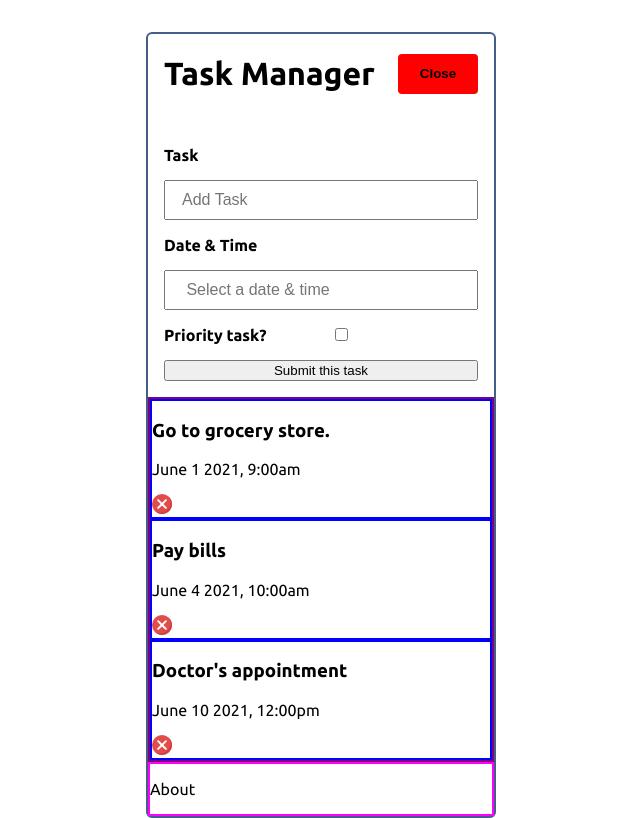
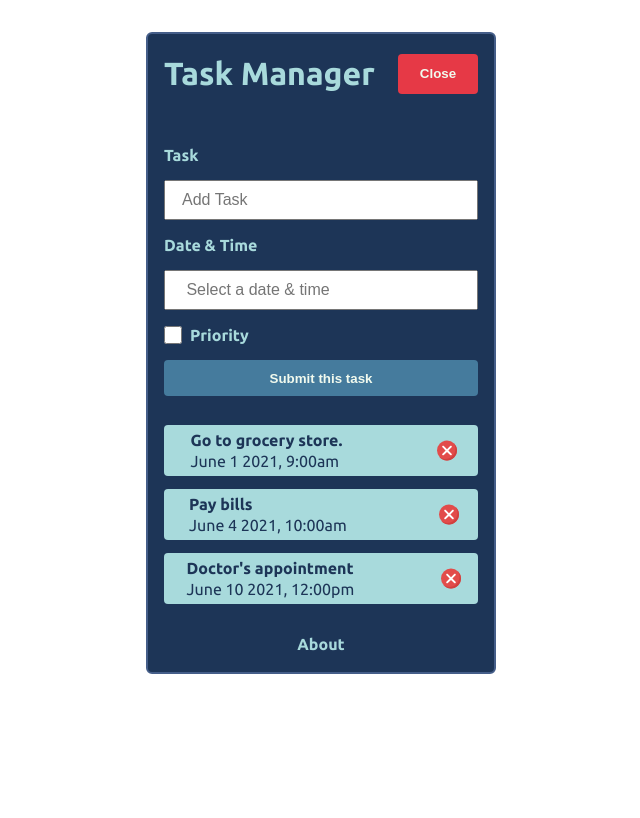
Before and after one commit to H-Bo214/task-manager, a React (Create React App) app: page / in a window 1280 px wide. Both pictures are taken after a click on the button "Add Task". Shown: the whole page, without its empty margins (319-959 px from the left). Built offline with nearby package versions, Linux system fonts and the light colour scheme.

Commit message:
complete app styling

```diff
--- a/src/components/App/App.css
+++ b/src/components/App/App.css
@@ -23,4 +23,5 @@
   top: 50%;
   transform: translate(-50%, -50%); */
   font-family: 'Ubuntu', sans-serif;
+  background: #1D3557;
 }
--- a/src/components/Button/Button.js
+++ b/src/components/Button/Button.js
@@ -1,11 +1,11 @@
 import PropTypes from 'prop-types'
 
-const Button = ( { color, btnText, onClick } ) => {
+const Button = ( { color, btnText, onClick, btnClassName } ) => {
   return (
     <button
-      style= {{backgroundColor: color}}
+      style={{backgroundColor: color}}
       onClick={onClick}
-      className='btn'
+      className={btnClassName}
     >
       {btnText}
     </button>
--- a/src/components/Footer/Footer.css
+++ b/src/components/Footer/Footer.css
@@ -1,3 +1,5 @@
 footer {
-  border: 2px solid magenta;
+  margin: 1em 0 1em 0;
+  text-align: center;
+  color: #A8DADC;
 }
--- a/src/components/Footer/Footer.js
+++ b/src/components/Footer/Footer.js
@@ -3,7 +3,7 @@ import '../Footer/Footer.css'
 const Footer = () => {
   return (
     <footer>
-      <p>About</p>
+      <p><strong>About</strong></p>
     </footer>
   )
 }
--- a/src/components/Form/Form.css
+++ b/src/components/Form/Form.css
@@ -6,6 +6,7 @@ form {
 
 label {
   margin: 1em 0em;
+  color: #A8DADC;
 }
 
 .text-input {
@@ -17,7 +18,7 @@ label {
 
 .error-container {
   display: flex;
-  justify-content: space-evenly;
+  /* justify-content: space-evenly; */
   align-items: center;
 }
 
@@ -28,5 +29,19 @@ label {
 }
 
 .priority-task  {
-  padding-right: 4em;
+  padding-left: 0.5em;
 }
+
+input.check-box {
+  height: 18px;
+  width: 18px;
+  margin: 0;
+}
+
+.submit-task-btn {
+  font-weight: bold;
+  border: none;
+  border-radius: 4px;
+  padding: 0.8em;
+  color: #F1FAEE;
+}
--- a/src/components/Form/Form.js
+++ b/src/components/Form/Form.js
@@ -27,8 +27,8 @@ const Form = () => {
     <form >
       {error &&
       <section className='error-container'>
-        <p style={{margin: 0}}>⚠️</p>
-        <p style={{color: 'red', margin: 0}}>{error}</p>
+        <p style={{marginRight: 11}}>⚠️</p>
+        <p style={{color: 'red'}}>{error}</p>
       </section>}
       <label htmlFor='task-input'>
         <strong>Task</strong>
@@ -57,22 +57,24 @@ const Form = () => {
       onFocus={(e) => setError(null)}
     />
     <section className='priority-container'>
-      <label htmlFor='priority' className='priority-task'>
-        <strong>Priority task?</strong>
-      </label>
       <input
         type='checkbox'
         checked={priority}
         value={priority}
         onChange={(e) => setPriority(e.target.checked)}
         id='priority'
+        className='check-box'
       />
+      <label htmlFor='priority' className='priority-task'>
+        <strong>Priority</strong>
+      </label>
     </section>
       <Button
         btnText='Submit this task'
         onClick={onSubmit}
+        color={'#457B9D'}
+        btnClassName='submit-task-btn'
       />
-
     </form>
   )
 }
--- a/src/components/Header/Header.css
+++ b/src/components/Header/Header.css
@@ -3,6 +3,10 @@ header {
   margin: 0em 1em;
   justify-content: space-between;
   align-items: center;
+}
+
+h1 {
+  color: #A8DADC;
 }
 
 header button {
@@ -11,4 +15,5 @@ header button {
   border-radius: 4px;
   width: 6em;
   height: 3em;
+  color: #F1FAEE;
 }
--- a/src/components/Header/Header.js
+++ b/src/components/Header/Header.js
@@ -7,7 +7,7 @@ const Header = ( { title, displayAddTask, showForm } ) => {
     <header>
       <h1>{title}</h1>
       <Button
-        color={displayAddTask ? 'red' : 'green'}
+        color={displayAddTask ? '#E63946' : '#457B9D'}
         btnText={displayAddTask ? 'Close' : 'Add Task'}
         onClick= {showForm}
       />
--- a/src/components/Task/Task.css
+++ b/src/components/Task/Task.css
@@ -1,7 +1,21 @@
 img {
   width: 20px;
+  margin-left: 3em;
 }
 
 .single-task {
-  border: 2px solid blue;
+  background: #A8DADC;
+  display: flex;
+  justify-content:space-around;
+  margin: 0.8em 0;
+  color: #1D3557;
+  border-radius: 4px;
 }
+
+.text-date,h4 {
+  margin: 3px;
+
+}
+.text-date,p {
+  margin: 3px;
+}
--- a/src/components/Task/Task.js
+++ b/src/components/Task/Task.js
@@ -4,8 +4,10 @@ import '../Task/Task.css'
 const Task = ( { task } ) => {
   return (
     <section className='single-task'>
-      <h3>{task.text}</h3>
-      <p>{task.date}</p>
+      <section className='text-date'>
+        <h4>{task.text}</h4>
+        <p>{task.date}</p>
+      </section>
       <img
         className='delete-icon'
         src={deleteIcon}
--- a/src/components/Tasks/Tasks.css
+++ b/src/components/Tasks/Tasks.css
@@ -1,3 +1,3 @@
 .all-tasks {
-  border: 2px solid purple;
+  margin: 0 1em;
 }
```
